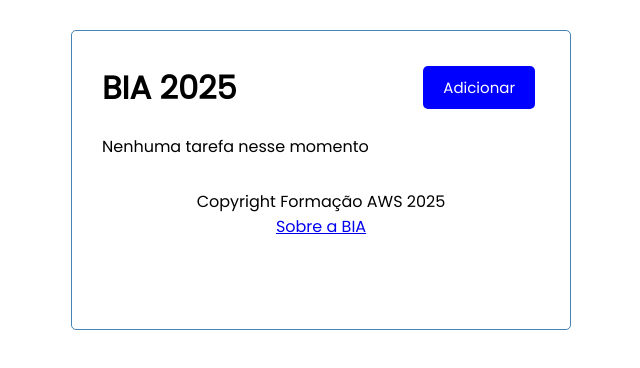
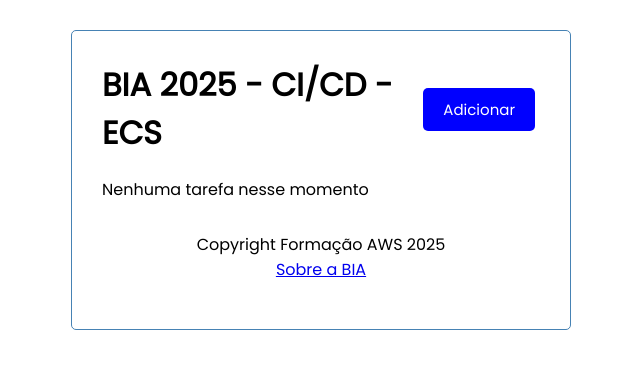
Before and after one commit to henrylle/bia, a React (Create React App) app in the folder client/: page / in a window 1280 px wide. Shown: the top 368 px of the page, without its empty margins (319-959 px from the left). Built offline with nearby package versions, Linux system fonts and the light colour scheme; no server answers.

Commit message:
BIA CI/CD

```diff
--- a/client/src/components/Header.js
+++ b/client/src/components/Header.js
@@ -20,7 +20,7 @@ const Header = ({ title, onAdd, showAdd }) => {
 };
 
 Header.defaultProps = {
-  title: "BIA 2025",
+  title: "BIA 2025 - CI/CD - ECS",
 };
 
 export default Header;
```
